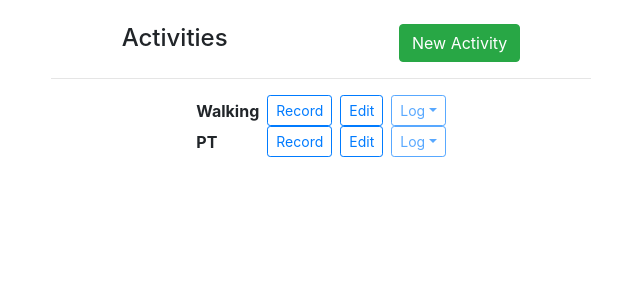
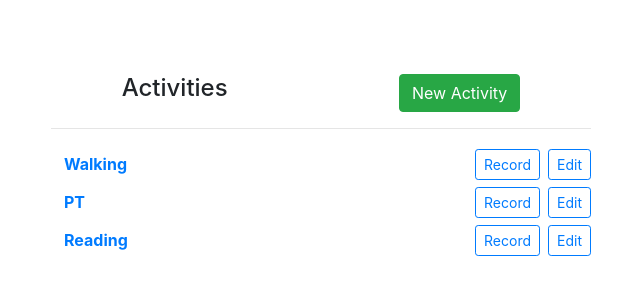
Before and after one commit to twilliamsark/prat, an Angular app: page /activities in a window 1280 px wide. Shown: the top 300 px of the page, without its empty margins (319-959 px from the left). Built offline with nearby package versions, Linux system fonts and the light colour scheme.

Commit message:
prototype showing tags on activity types

```diff
--- a/src/app/activities/activities.component.html
+++ b/src/app/activities/activities.component.html
@@ -15,5 +15,6 @@
     <hr>
     <app-activity-list></app-activity-list>
   </div>
+  <!-- TODO: why is this 3 col div here? -->
   <div class="col-md-3"></div>
 </div>
--- a/src/app/activities/activities.component.ts
+++ b/src/app/activities/activities.component.ts
@@ -1,15 +1,9 @@
-import { Component, OnInit } from '@angular/core';
+import { Component } from '@angular/core';
 
 @Component({
   selector: 'app-activities',
   templateUrl: './activities.component.html',
   styleUrls: ['./activities.component.css']
 })
-export class ActivitiesComponent implements OnInit {
-
-  constructor() { }
-
-  ngOnInit(): void {
-  }
-
+export class ActivitiesComponent {
 }
--- a/src/app/activity-edit/activity-edit.component.ts
+++ b/src/app/activity-edit/activity-edit.component.ts
@@ -29,7 +29,7 @@ export class ActivityEditComponent implements OnInit {
 
         if(this.editMode) {
           this.selectedActivity =
-            this.activityService.activities[this.id];
+            this.activityService.getActivity(this.id);
         }
       }
     );
--- a/src/app/activity-list/activity-list.component.html
+++ b/src/app/activity-list/activity-list.component.html
@@ -1,6 +1,6 @@
 
-<div class="row justify-content-center">
-  <div class="col-xs-12">
+<div class="d-flex">
+  <div class="flex-grow-1">
     <ngb-accordion #a="ngbAccordion" [closeOthers]="true" activeIds="">
 
       <ngb-panel
@@ -15,6 +15,18 @@
         </ng-template>
         <ng-template ngbPanelContent>
           <ul class="list-group">
+            <!-- TODO: tag-panel.component -->
+            <div *ngIf="currentActivity.tags.length > 0" class="list-group-item">
+              <div class="d-flex flex-wrap">
+                  <span
+                    class="mr-2 mb-2 badge badge-pill badge-primary"
+                    *ngFor="let tag of currentActivity.tags"
+                  >
+                    {{ tag.name }}
+                  </span>
+              </div>
+            </div>
+            <!-- TODO: look into scrollspy -->
             <app-activity-instance
               class="list-group-item"
               *ngFor="let instance of currentActivity.instances; let instanceIndex = index"
--- a/src/app/activity-list/activity-list.component.ts
+++ b/src/app/activity-list/activity-list.component.ts
@@ -1,5 +1,6 @@
 import { Component, OnDestroy, OnInit } from '@angular/core';
 import { Subscription } from 'rxjs';
+
 import { RepeatingActivity } from 'src/models/repeating-activity.model';
 import { RepeatingActivityService } from 'src/services/repeating-activity.service';
 
@@ -11,31 +12,28 @@ import { RepeatingActivityService } from 'src/services/repeating-activity.servic
 export class ActivityListComponent implements OnInit, OnDestroy {
   activities: RepeatingActivity[] = [];
   activitiesChangedSubscription: Subscription;
+
   constructor(private activityService: RepeatingActivityService) { }
 
   ngOnInit(): void {
-    this.activities = this.activityService.activities;
+    this.activities = this.activityService.getActivities();
 
     this.activitiesChangedSubscription =
       this.activityService.activitiesChanged.subscribe(
         () => {
-          this.activities = this.activityService.activities;
+          this.activities = this.activityService.getActivities();
         }
       );
 
     //
     // Populate some instances
     //
-    // this.activities.forEach((activity: RepeatingActivity) => {
-    //   const instance = this.activityService.newInstance(activity);
-    //   instance.complete();
-    //
-    //   this.activityService.newInstance(activity);
-    // });
-    //
-    // const lastActivity = this.activities[this.activities.length - 1];
-    // const lastOne = this.activityService.newInstance(lastActivity);
-    // lastOne.complete();
+    if (false) {
+      this.activities.forEach((activity: RepeatingActivity) => {
+        this.activityService.newInstance(activity).complete();
+        this.activityService.newInstance(activity).complete();
+      });
+      }
   }
 
   ngOnDestroy(): void {
--- a/src/app/activity/activity.component.html
+++ b/src/app/activity/activity.component.html
@@ -1,5 +1,6 @@
 <div class="d-flex align-items-center justify-content-between">
-  <strong>{{currentActivity.activity_type}}</strong>
+  <!-- TODO: look at using d-flex to increase click area of activity name -->
+  <button type="button" class="btn btn-link" (click)="onShowInstances()"><strong>{{currentActivity.activity_type}}</strong></button>
   <div>
     <button
       class="btn btn-sm btn-outline-primary ml-2"
@@ -8,10 +9,5 @@
     <a [routerLink]="[activityIndex, 'edit']">
       <button type="button" class="btn btn-sm btn-outline-primary ml-2">Edit</button>
     </a>
-    <button
-      [disabled]="currentActivity.isEmpty()"
-      (click)="onShowInstances()"
-      class="btn btn-sm btn-outline-primary ml-2 dropdown-toggle"
-    >Log</button>
   </div>
 </div>
--- a/src/app/app.component.css
+++ b/src/app/app.component.css
@@ -0,0 +1,3 @@
+.container {
+  margin-top: 50px;
+}
--- a/src/models/repeating-activity-instance.model.ts
+++ b/src/models/repeating-activity-instance.model.ts
@@ -1,5 +1,6 @@
 import { formatDate } from "@angular/common";
 import { RepeatingActivity } from "./repeating-activity.model";
+import { Tag } from "./tag.model";
 
 export class RepeatingActivityInstance {
   private activity: RepeatingActivity;
@@ -19,6 +20,10 @@ export class RepeatingActivityInstance {
     } else {
       return ""
     }
+  }
+
+  getTags(): Tag[] {
+    return this.activity.tags.slice();
   }
 
   getActivity(): RepeatingActivity {
--- a/src/models/repeating-activity.model.ts
+++ b/src/models/repeating-activity.model.ts
@@ -1,9 +1,16 @@
 import { RepeatingActivityInstance } from "./repeating-activity-instance.model";
+import { Tag } from "./tag.model";
 
 export class RepeatingActivity {
   public instances: RepeatingActivityInstance[] = [];
+  public tags: Tag[] = []
 
-  constructor(public activity_type: string = "Walking") {}
+  constructor(
+    public activity_type: string = "Walking",
+    tags: Tag[] = []
+  ) {
+    this.tags = tags;
+  }
 
   isEmpty(): boolean {
     return this.instances.length == 0 ? true : false;
--- /dev/null
+++ b/src/models/tag.model.ts
@@ -0,0 +1,3 @@
+export class Tag {
+  constructor(public name: string) {}
+}
--- a/src/services/repeating-activity.service.ts
+++ b/src/services/repeating-activity.service.ts
@@ -1,14 +1,33 @@
 import { Subject } from "rxjs";
 import { RepeatingActivityInstance } from "src/models/repeating-activity-instance.model";
 import { RepeatingActivity } from "src/models/repeating-activity.model";
+import { Tag } from "src/models/tag.model";
 
 export class RepeatingActivityService {
   public activitiesChanged = new Subject<null>();
 
-  public activities: RepeatingActivity[] = [
-    new RepeatingActivity("Walking"),
-    new RepeatingActivity("PT")
+  private activities: RepeatingActivity[] = [
+    new RepeatingActivity("Walking", [
+      new Tag('LowImpact'),
+      new Tag('Relaxing'),
+      new Tag('Outside'),
+      new Tag('Inside'),
+      new Tag('AudioBook')
+    ]),
+    new RepeatingActivity("PT", [
+      new Tag('Cardio'),
+      new Tag('Inside')
+    ]),
+    new RepeatingActivity("Reading")
   ];
+
+  getActivities() : RepeatingActivity[] {
+    return this.activities.slice();
+  }
+
+  getActivity(index: number) : RepeatingActivity {
+    return this.activities[index];
+  }
 
   newActivity(activity: string): { activity: RepeatingActivity, index: number } {
     const new_activity = new RepeatingActivity(
```
